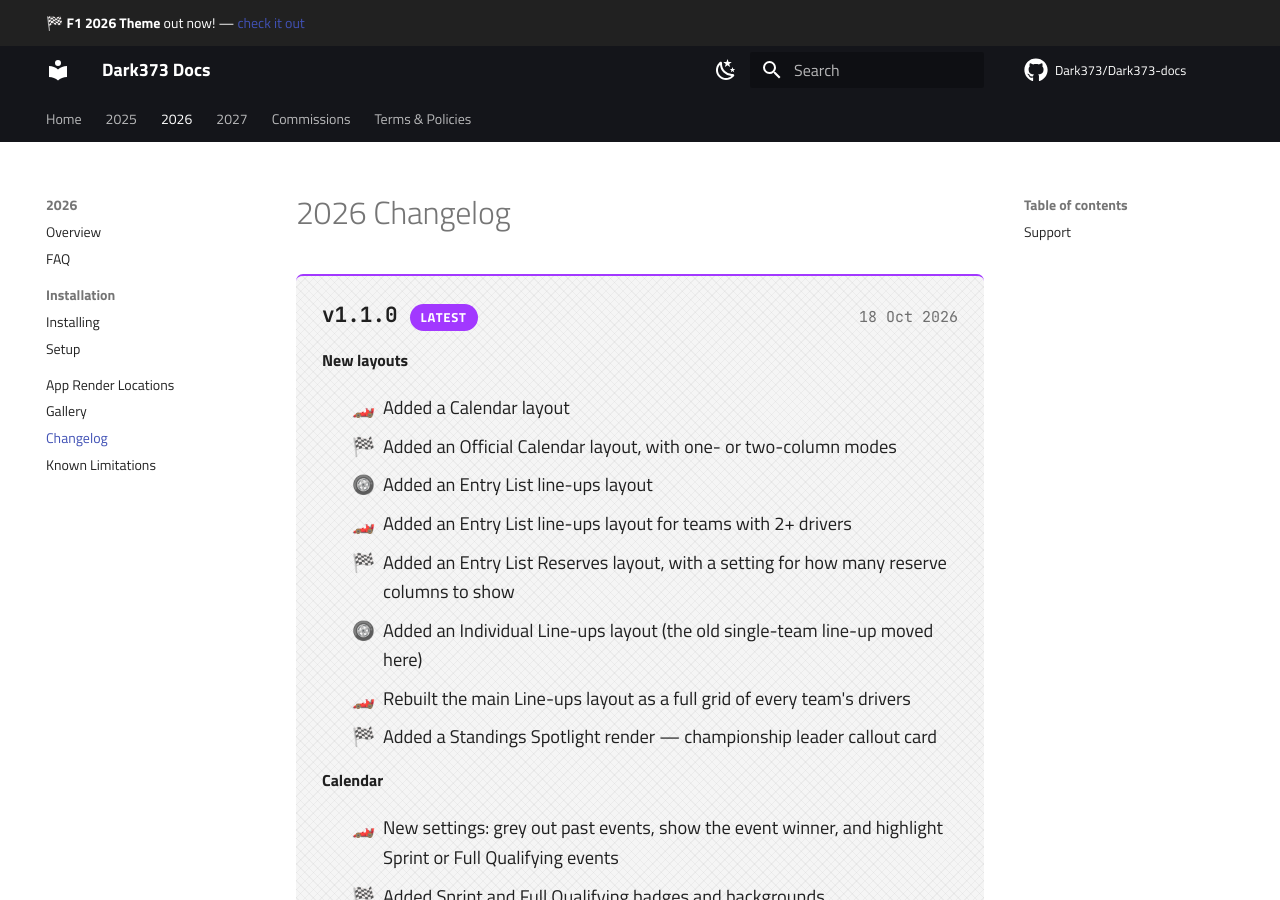
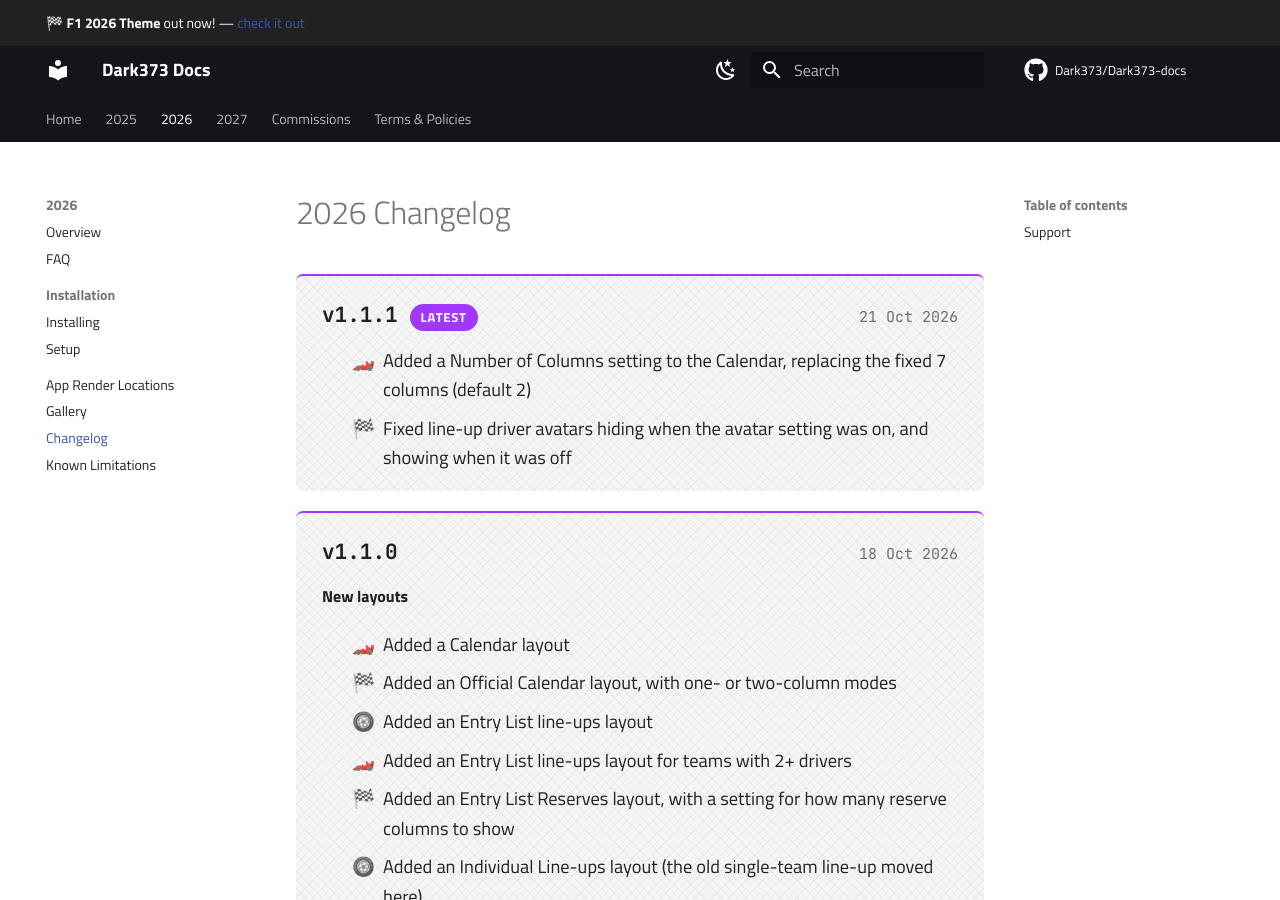
Before and after one commit to Dark373/Dark373-docs, an MkDocs documentation site: the page built from docs/f1-2026-theme/changelog.md, in a window 1280 px wide and 900 px high. Built offline with MkDocs 1.6.1 and Material for MkDocs 9.7.7, drawn with Linux system fonts in a browser that asks for light colours; comment, search, counter and statistics services are not loaded.

Commit message:
Move new renders to top of 2026 gallery; add v1.1.1 changelog entry
Co-Authored-By: Claude Sonnet 5 <noreply@anthropic.com>
Claude-Session: https://claude.ai/code/session_01WEWdRkUQPkz2PnDqHzXaDT

```diff
--- a/docs/f1-2026-theme/changelog.md
+++ b/docs/f1-2026-theme/changelog.md
@@ -5,8 +5,20 @@
 <div class="f1-release" markdown="1">
 
 <div class="f1-release-head">
+<span class="f1-release-version">v1.1.1</span>
+<span class="f1-release-badge f1-release-badge--latest">Latest</span>
+<span class="f1-release-date">21 Oct 2026</span>
+</div>
+
+- Added a Number of Columns setting to the Calendar, replacing the fixed 7 columns (default 2)
+- Fixed line-up driver avatars hiding when the avatar setting was on, and showing when it was off
+
+</div>
+
+<div class="f1-release" markdown="1">
+
+<div class="f1-release-head">
 <span class="f1-release-version">v1.1.0</span>
-<span class="f1-release-badge f1-release-badge--latest">Latest</span>
 <span class="f1-release-date">18 Oct 2026</span>
 </div>
 
```
Also changed, not shown: docs/f1-2026-theme/gallery.md (+10 -10 lines).
